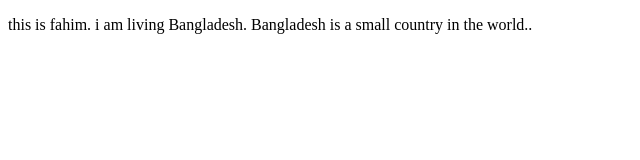
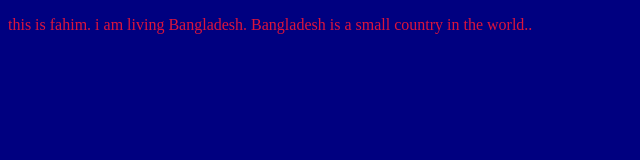
Before and after one commit to HabibFahim15/my-second-repo, a plain HTML site: page index.html in a window 1280 px wide. Shown: the whole page, without its empty margins (0-640 px from the left). Drawn offline with Linux system fonts and the light colour scheme.

Commit message:
3rd change

```diff
--- a/index.html
+++ b/index.html
@@ -5,6 +5,7 @@
   <meta http-equiv="X-UA-Compatible" content="IE=edge">
   <meta name="viewport" content="width=device-width, initial-scale=1.0">
   <title>This is my second commit page</title>
+  <link rel="stylesheet" href="style.css">
 </head>
 <body>
   <p>this is fahim. i am living Bangladesh. Bangladesh is a small country in the world..</p>
--- /dev/null
+++ b/style.css
@@ -0,0 +1,6 @@
+body{
+  background-color: navy;
+}
+p{
+  color: crimson;
+}
```
